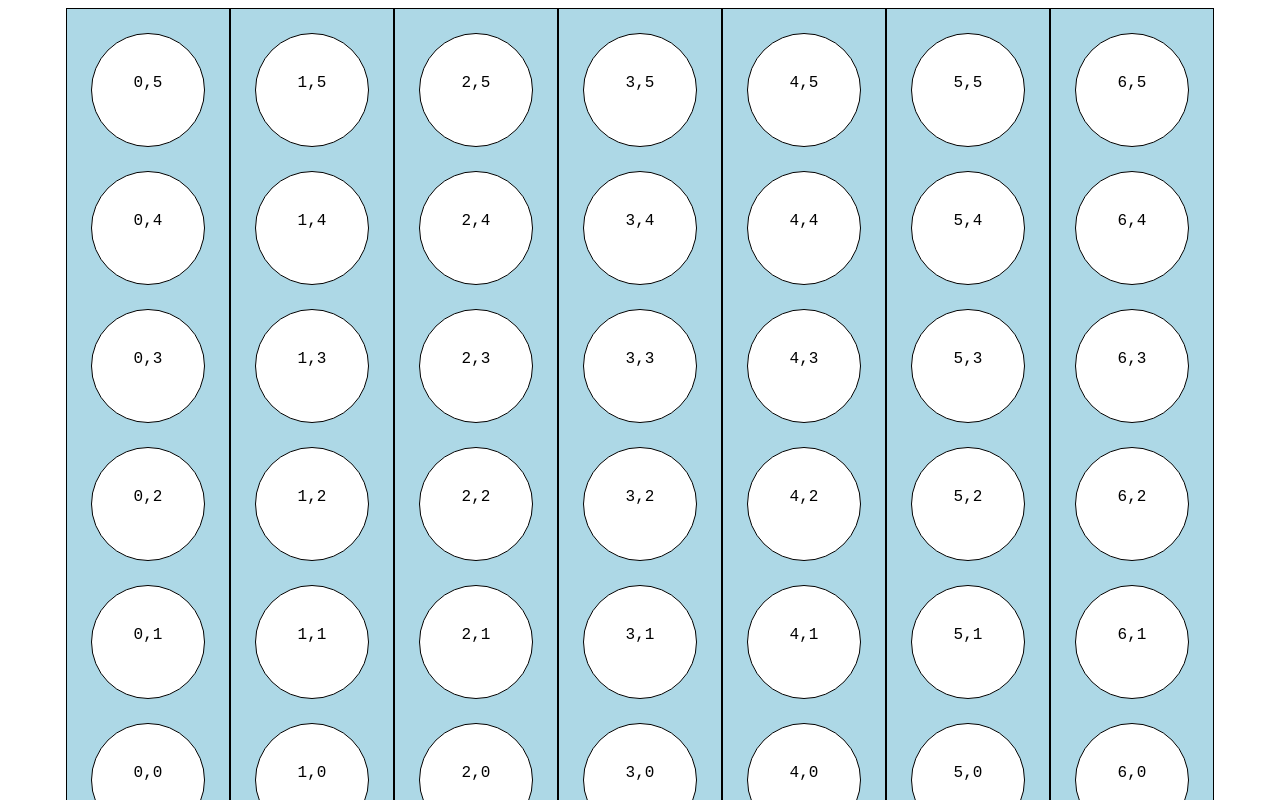
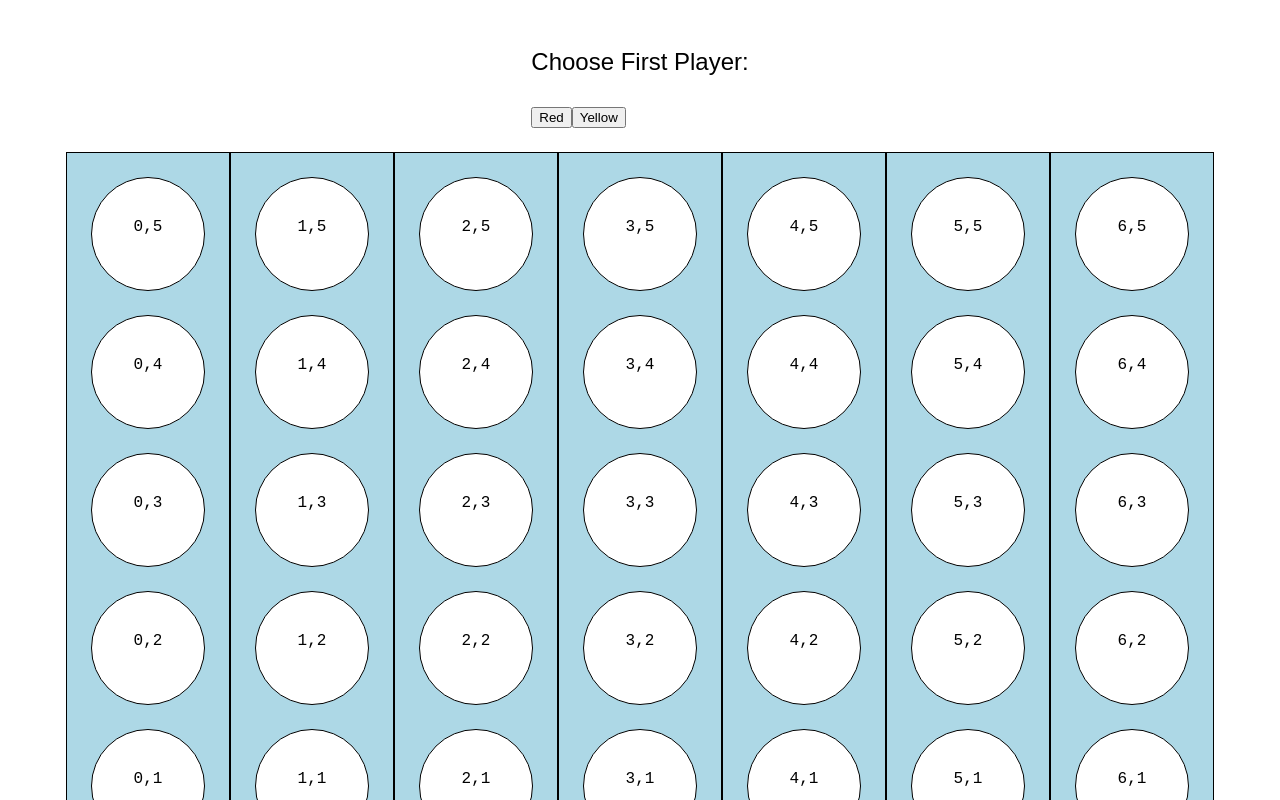
Before and after one commit to Yoavbenzvi/Connect-Four, a React (Create React App) app: page / in a window 1280 px wide. Shown: the top 800 px of the page. Built offline with nearby package versions, Linux system fonts and the light colour scheme.

Commit message:
need to add style

```diff
--- a/src/App.css
+++ b/src/App.css
@@ -1,8 +1,16 @@
-.app {
+.container {
 	display: flex;
 	justify-content: center;
 	font-family: monospace;
 	font-size: 16px;
+}
+
+.display {
+	font-family: arial;
+	font-size: 1.5em;
+	display: flex;
+	justify-content: center;
+	margin: 24px;
 }
 
 .board {
--- a/src/App.js
+++ b/src/App.js
@@ -1,5 +1,6 @@
 import React from 'react';
 import Column from './components/Column';
+import Display from './components/Display';
 import './App.css';
 
 // add alternating colors
@@ -12,7 +13,7 @@ class App extends React.Component {
 		super()
 
 		this.state = {
-			currentPlayer: 'red',
+			currentPlayer: null,
 			board: null,
 		}
 	}
@@ -25,6 +26,14 @@ class App extends React.Component {
             this.setState({
                 currentPlayer: 'red'
             })
+    }
+
+    setPlayer = (player) => {
+    	if(this.state.currentPlayer === null) {
+	    	this.setState({
+	    		currentPlayer: player
+	    	})
+	    }
     }
 
 	componentDidMount() {
@@ -46,8 +55,15 @@ class App extends React.Component {
 	render() {
 		return(
 			<div className="app">
-				<div className="board">
-					{this.state.board}
+				<div className="display">
+					<Display
+						setPlayer={this.setPlayer}
+					/>
+				</div>
+				<div className="container">
+					<div className="board">
+						{this.state.board}
+					</div>
 				</div>
 			</div>
 		)
--- /dev/null
+++ b/src/components/Display.js
@@ -0,0 +1,19 @@
+import React from 'react';
+
+class Display extends React.Component {
+	render() {
+		return(
+			<div>
+				<p>Choose First Player:</p>
+				<button onClick={() => this.props.setPlayer('red')}>
+					Red
+				</button>
+				<button onClick={() => this.props.setPlayer('yellow')}>
+					Yellow
+				</button>
+			</div>
+		)
+	}
+}
+
+export default Display;
```
